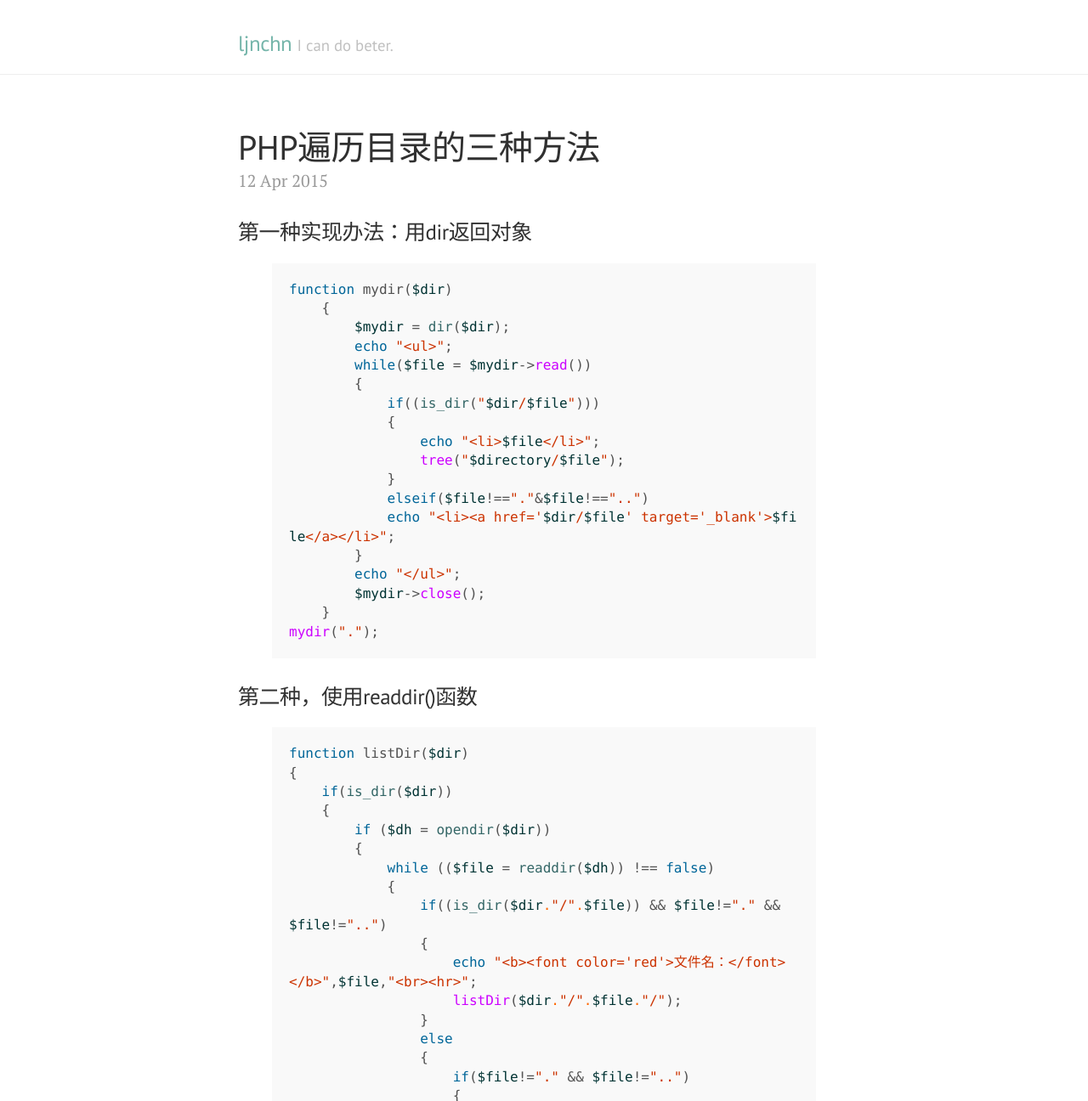
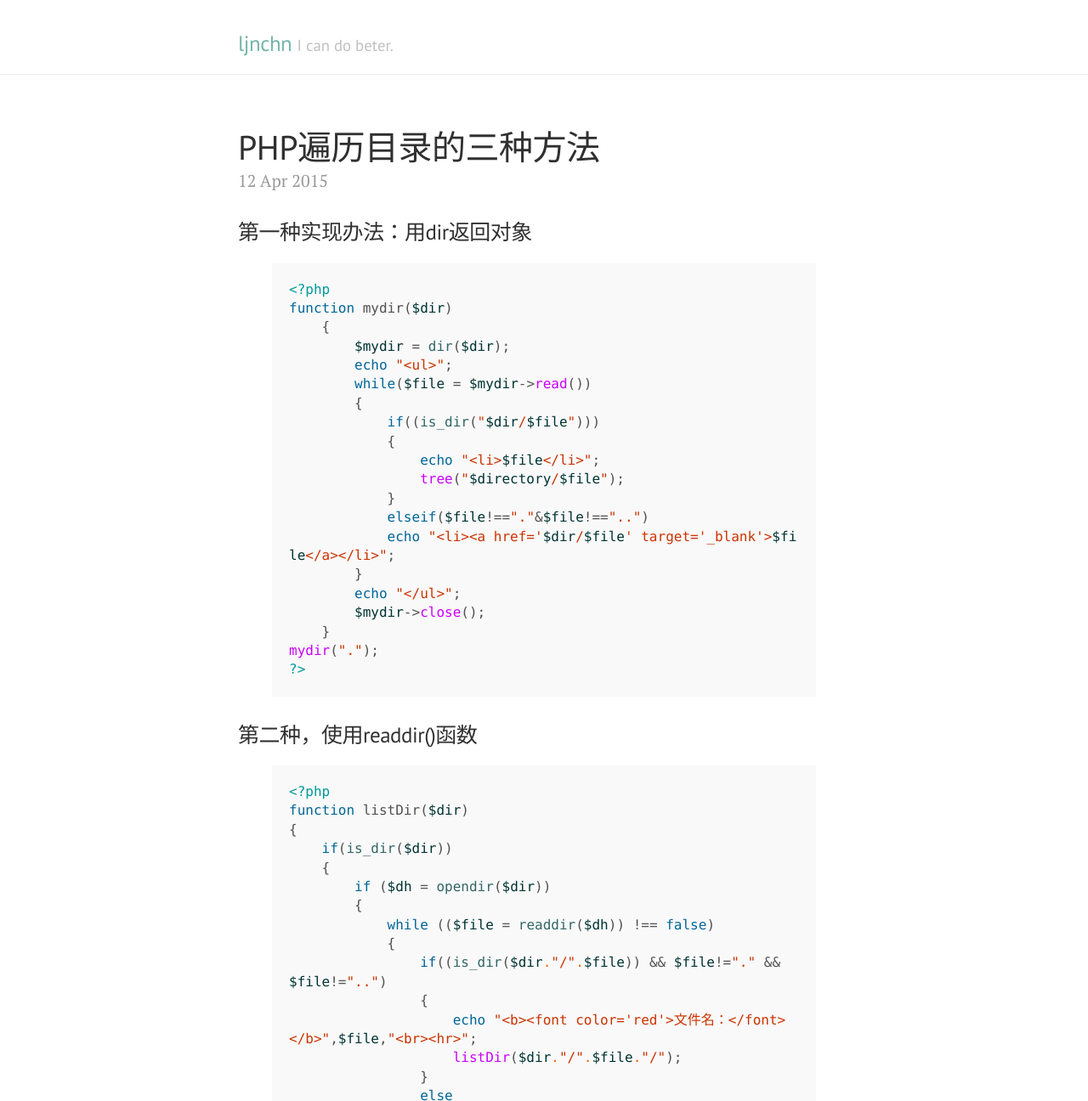
Before and after one commit to ljnchn/ljnchn.github.io, a Jekyll site: the page built from _posts/2015-04-12-PHP遍历目录的三种方法.md, in a window 1280 px wide and 1400 px high, cut to the strip 104-1400 px from the top of the window. Shown: the whole strip at 85% size. Built offline with Jekyll 4.4.1, drawn with Linux system fonts in a browser that asks for light colours; Markdown is read by kramdown in place of the engine named in the settings.

Commit message:
修改php代码高亮

```diff
--- a/_posts/2015-04-12-PHP遍历目录的三种方法.md
+++ b/_posts/2015-04-12-PHP遍历目录的三种方法.md
@@ -4,6 +4,7 @@ title: PHP遍历目录的三种方法
 ---
 ###第一种实现办法：用dir返回对象
 {% highlight php %}
+<?php
 function mydir($dir)
     {
         $mydir = dir($dir);
@@ -22,9 +23,11 @@ function mydir($dir)
         $mydir->close();
     }
 mydir(".");
+?>
 {% endhighlight %}
 ###第二种，使用readdir()函数
 {% highlight php %}
+<?php
 function listDir($dir)
 {
     if(is_dir($dir))
@@ -51,9 +54,11 @@ function listDir($dir)
     }
 }
 listDir("./nowamagic");
+?>
 {% endhighlight %}
 ###第三种，使用scandir()函数
 {% highlight php %}
+<?php
 function mydir($dir)
 {
     $mydir=scandir($dir);
@@ -71,4 +76,5 @@ function mydir($dir)
     echo "</ul>";
 }
 mydir(".");
+?>
 {% endhighlight %}
```
